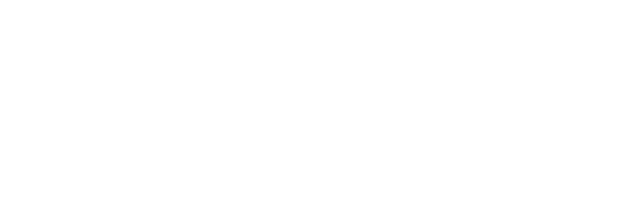
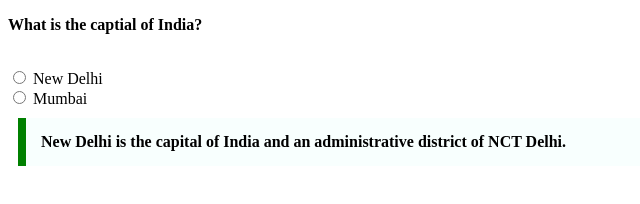
Before and after one commit to acciojob/trivia-ANJ-NISH, a website: page main.html in a window 1280 px wide. Shown: the whole page, without its empty margins (0-640 px from the left). Drawn offline with Linux system fonts and the light colour scheme.

Commit message:
created a submission

```diff
--- a/main.html
+++ b/main.html
@@ -8,7 +8,17 @@
 
 <body>
 	<!-- the entire body must be written by student -->
-    <script type="text/javascript" src="./script.js">
+
+	<p id="p1">What is the captial of India?</p>
+	<br>
+	<input type="radio" id="r1" value="New Delhi">
+	<label for="r1">New Delhi</label>
+	<br>
+	<input type="radio" id="r2" value="Mumbai">
+	<label>Mumbai</label>
+	<br>
+	<blockquote class="b1">New Delhi is the capital of India and an administrative district of NCT Delhi.</blockquote>
+	<script type="text/javascript" src="./script.js">
 </script>
 
 </body>
--- a/styles.css
+++ b/styles.css
@@ -1,2 +1,14 @@
 
 /* Your CSS Code here. */
+
+#p1{
+	font-weight: bold;
+}
+.b1{
+	max-width:600px;
+	margin: 10px;
+	padding: 15px;
+	border-left: 8px solid green;
+	background-color:#f8fffe;
+	font-weight: bold;
+}
```
